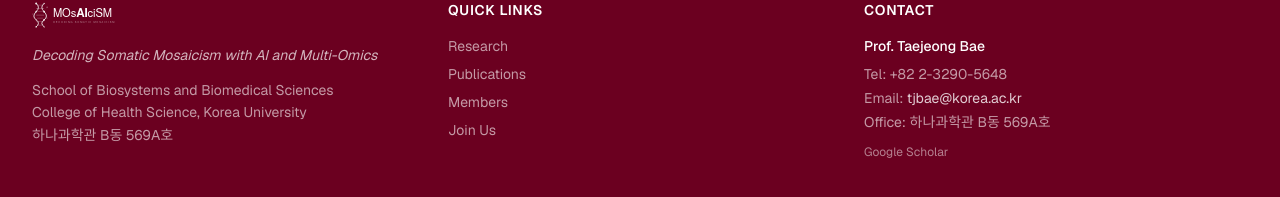
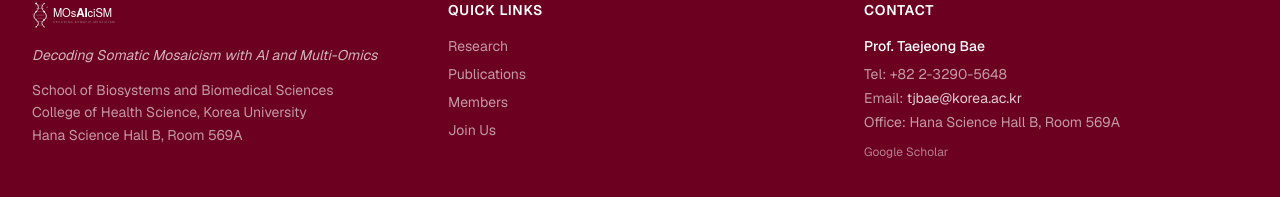
Before and after one commit to bioz1lee/lab-portal, a Next.js app: page / in a window 1280 px wide. Shown: the part 2378-2575 px from the top of the page. Built offline with nearby package versions, Linux system fonts and the light colour scheme.

Commit message:
Remove email from llms.txt, unify address to English

```diff
--- a/src/components/Footer.tsx
+++ b/src/components/Footer.tsx
@@ -19,7 +19,7 @@ export default function Footer({ basePath = "" }: { basePath?: string }) {
               <br />
               College of Health Science, Korea University
               <br />
-              하나과학관 B동 569A호
+              Hana Science Hall B, Room 569A
             </p>
           </div>
           <div>
@@ -45,7 +45,7 @@ export default function Footer({ basePath = "" }: { basePath?: string }) {
             <div className="text-sm mt-2 space-y-1">
               <p>Tel: +82 2-3290-5648</p>
               <p>Email: <ObfuscatedEmail user="tjbae" domain="korea.ac.kr" className="text-white/80" /></p>
-              <p>Office: 하나과학관 B동 569A호</p>
+              <p>Office: Hana Science Hall B, Room 569A</p>
             </div>
             <div className="flex gap-3 mt-3">
               <a href="https://scholar.google.com/citations?user=dvwtc1kAAAAJ&hl=en" target="_blank" rel="noopener noreferrer" className="text-xs text-white/50 hover:text-white transition-colors">Google Scholar</a>
```
Also changed, not shown: public/llms.txt.
